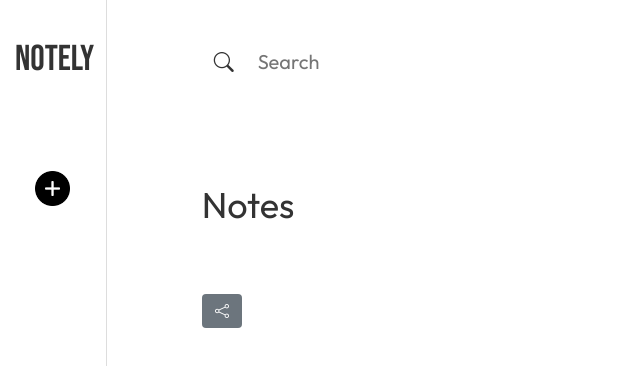
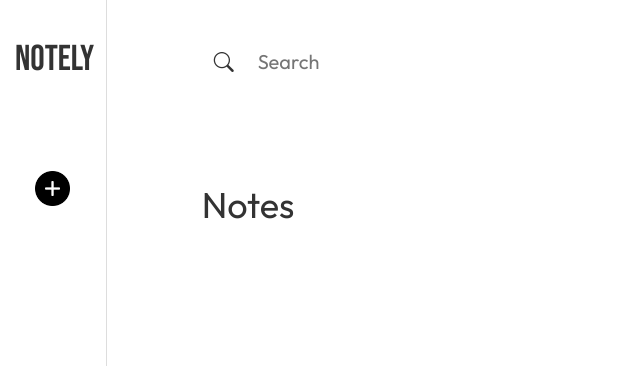
Before and after one commit to FranBeron/Notes_App, an Angular app: page / in a window 1280 px wide. Shown: the top 366 px of the page, without its empty margins (0-640 px from the left). Built offline with nearby package versions, Linux system fonts and the light colour scheme.

Commit message:
Fix_ share independent  notes

```diff
--- a/src/app/notes/notes.component.css
+++ b/src/app/notes/notes.component.css
@@ -34,6 +34,7 @@ input {
 }
 
 .note-container-skeleton {
+    margin: 10px 0 0 10px;
     width: 300px;
     height: 300px;
     border-radius: 25px;
@@ -188,3 +189,19 @@ textarea::-webkit-scrollbar-thumb {
 pre {
     white-space: pre !important;
 }
+
+.btn-share {
+    background: transparent;
+    position: absolute;
+    bottom: 9px;
+    right: 0;
+    margin-right: 40px;
+    font-size: 24px;
+    background-color: transparent;
+    border: none;
+    cursor: pointer;
+}
+
+.btn-share:hover{
+    color: red;
+}
--- a/src/app/notes/notes.component.html
+++ b/src/app/notes/notes.component.html
@@ -1,20 +1,19 @@
 <div class="section">
   <div class="search-bar">
     <button type="submit"><i class="bi bi-search"></i></button>
-    <input type="search" name="" id="" placeholder="Search" [(ngModel)]="searchText">
+    <input type="search" name="" id="" placeholder="Search" [(ngModel)]="searchText" (input)="onSearchInput()">
   </div>
 
   <div class="title">
     <h1>Notes</h1>
   </div>
 
-  <div class="note-container-skeleton" *ngIf="showSkeleton">
+
+
+  <div class="note-container-skeleton" *ngIf="showSkeleton && !searching">
     <div class="note-skeleton"></div>
   </div>
 
-  <button class="btn btn-secondary animate__animated animate__pulse" (click)="exportPDF()">
-    <i class="bi bi-share"></i>
-  </button>
 
   <div *ngIf="!showSkeleton" class="note-container">
 
@@ -24,7 +23,9 @@
         placeholder="Take a note..."></textarea>
       <span class="date">{{ note.createdAt | date: 'MMM d, y' }}</span>
       <button class="btn-delete" (click)="onDeleteNote(notes.indexOf(note))"><i class="bi bi-trash3"></i></button>
-
+      <button class="btn-share" (click)="shareNote(note)">
+        <i class="bi bi-share"></i>
+      </button>
     </div>
 
   </div>
--- a/src/app/notes/notes.component.ts
+++ b/src/app/notes/notes.component.ts
@@ -1,5 +1,7 @@
 import { Component, EventEmitter, Input, Output } from '@angular/core';
 import jsPDF from 'jspdf';
+import { Subject } from 'rxjs';
+import { debounceTime } from 'rxjs/operators';
 
 @Component({
   selector: 'app-notes',
@@ -12,9 +14,15 @@ export class NotesComponent {
   searchText: string = '';
   filteredNotes: any[] = [];
   loading = false;
-  showSkeleton: boolean = false;
+  searching = false;
+  showSkeleton = false;
+  searchTimer: any;
 
-  constructor() {}
+
+
+  constructor() {
+    this.searchTimer = null;
+  }
 
   filterNotes() {
     this.filteredNotes = this.notes.filter((note) =>
@@ -22,43 +30,27 @@ export class NotesComponent {
     );
   }
 
+  onSearchInput() {
+    this.showSkeleton = true; // mostrar el skeleton loader
+    clearTimeout(this.searchTimer); // reiniciar el temporizador
+    this.searchTimer = setTimeout(() => {
+      this.filterNotes(); // ejecutar la función filterNotes después de medio segundo
+      this.showSkeleton = false; // ocultar el skeleton loader
+    }, 500);
+  }
+
   onDeleteNote(index: number) {
     this.deleteNote.emit(index);
   }
 
-  exportPDF() {
-    const doc = new jsPDF();
-    const notes = this.notes.filter((note) => !note.new);
-    const pageHeight = doc.internal.pageSize.getHeight();
-    const noteWidth = 100;
-    const noteHeight = 100; // Altura inicial de la nota
-    let y = 20; // Posición vertical actual
-
-    notes.forEach((note, index) => {
-      const createdAt = note.createdAt.toLocaleDateString();
-      const lines = doc.splitTextToSize(note.content, noteWidth - 10);
-      const contentHeight = doc.getTextDimensions(note.content).h;
-      const height = Math.max(contentHeight + 30, noteHeight);
-
-      // Si la nota actual no cabe en la página actual, agregue un salto de página
-      if (y + height + 20 > pageHeight) {
-        doc.addPage();
-        y = 20;
-      }
-
-      doc
-        .setFillColor(note.backgroundColor)
-        .rect(50, y, noteWidth, height, 'F')
-        .setFontSize(8)
-        .text(createdAt, 60, y + 10)
-        .setFontSize(12)
-        .text(lines, 60, y + 25);
-
-      y += height + 20; // Agregar margen inferior para la siguiente nota
-    });
-
-    doc.save('notes.pdf');
+  shareNote(note: any) {
+    const text = note.content;
+    const blob = new Blob([text], { type: 'text/plain;charset=utf-8' });
+    const fileName = `note.txt`;
+    const url = URL.createObjectURL(blob);
+    const link = document.createElement('a');
+    link.download = fileName;
+    link.href = url;
+    link.click();
   }
-
-
 }
```
